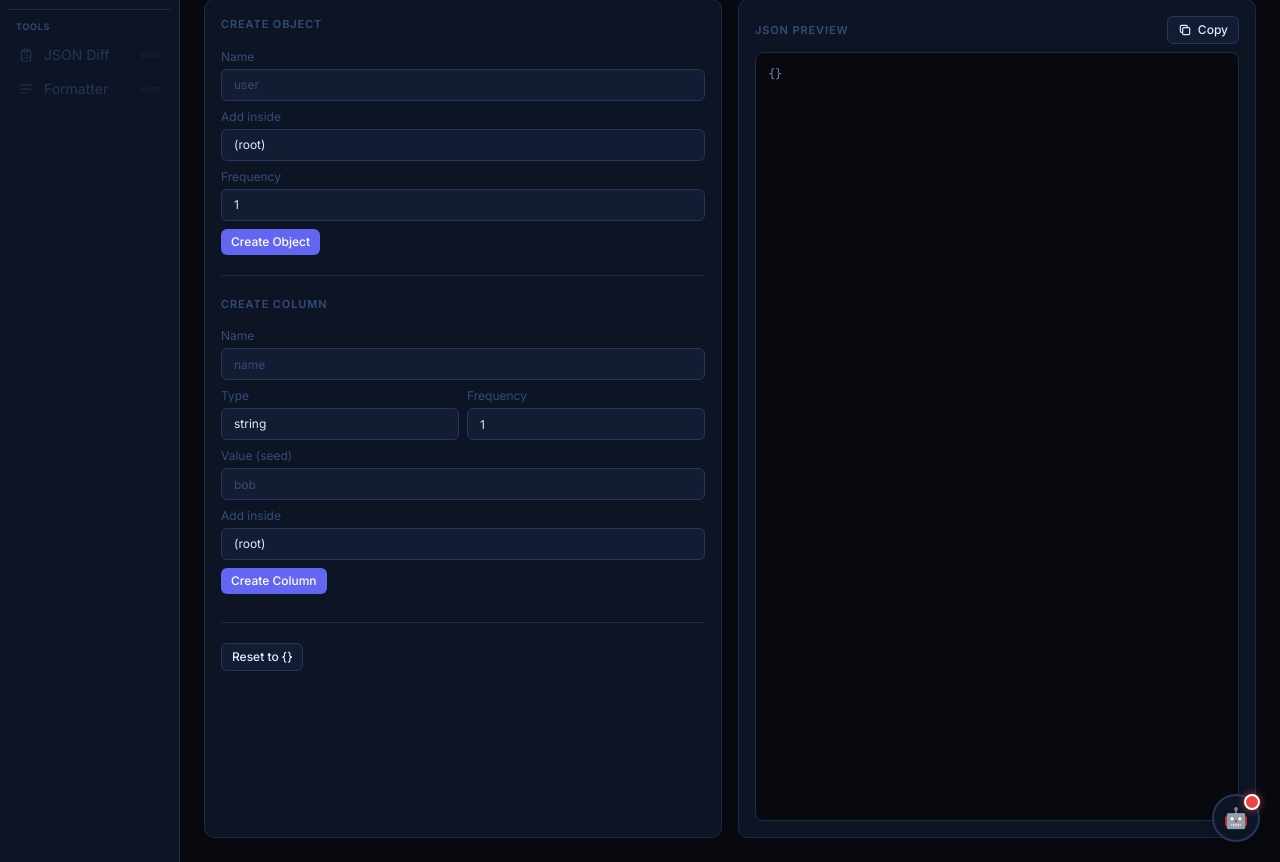
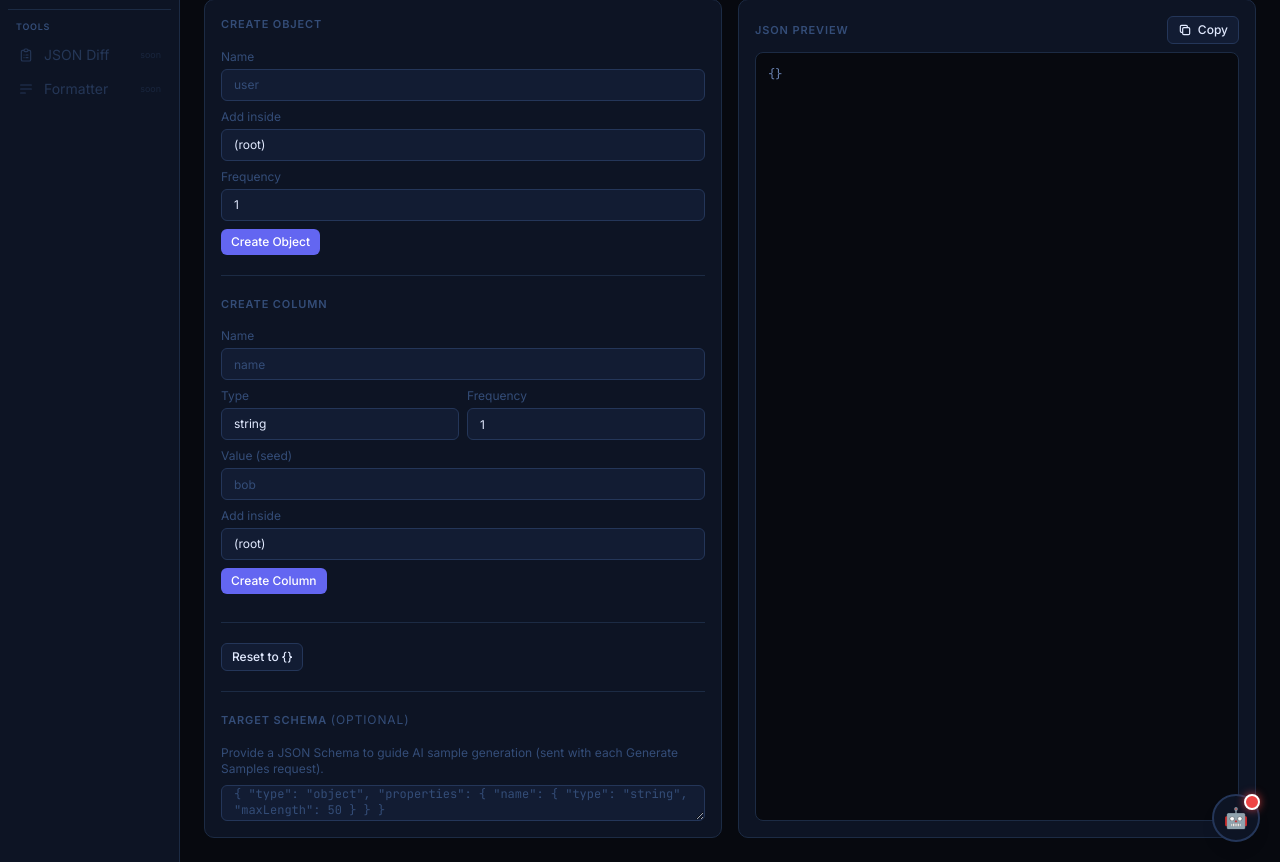
Before and after one commit to shahoodzee/JsonSmith, an ASP.NET Core app: page /Home/JsonBuilder in a window 1280 px wide. Shown: the part 203-1065 px from the top of the page. Run offline with ASP.NET Core 8, Linux system fonts and the light colour scheme; some libraries are stand-ins or nearby versions.

Commit message:
Add JSON schema editor to JSON Builder for guided AI sample generation
Fix #16 - Adds optional schema textarea to JSON Builder controls panel.
Schema is validated as JSON before submission and forwarded to the
generate-samples endpoint, where it guides Gemini's output constraints.
Requires JsonSmithAI PR shahoodzee/JsonSmithAI#8 for full effect.

Co-Authored-By: Claude Sonnet 4.6 <noreply@anthropic.com>

```diff
--- a/JsonSmith/Controllers/HomeController.cs
+++ b/JsonSmith/Controllers/HomeController.cs
@@ -100,7 +100,8 @@ using Microsoft.AspNetCore.Mvc;
                     request.Key.Trim(),
                     type,
                     request.Seed,
-                    request.Frequency);
+                    request.Frequency,
+                    request.Schema);
 
                 return Ok(new { values });
             }
--- a/JsonSmith/Models/GenerateSamplesRequest.cs
+++ b/JsonSmith/Models/GenerateSamplesRequest.cs
@@ -15,5 +15,7 @@ namespace JsonSmith.Models
 
         [Range(1, 50)]
         public int Frequency { get; set; } = 1;
+
+        public string? Schema { get; set; }
     }
 }
--- a/JsonSmith/Services/IJsonSmithAIService.cs
+++ b/JsonSmith/Services/IJsonSmithAIService.cs
@@ -7,6 +7,6 @@ namespace JsonSmith.Services
     {
         Task<string> ExtractJsonAsync(string imageUrl);
         Task<JsonSmithAIHealthResult> CheckHealthAsync();
-        Task<JsonElement[]> GenerateSamplesAsync(string key, string type, JsonElement seed, int frequency);
+        Task<JsonElement[]> GenerateSamplesAsync(string key, string type, JsonElement seed, int frequency, string? schema = null);
     }
 }
--- a/JsonSmith/Services/JsonSmithAIService.cs
+++ b/JsonSmith/Services/JsonSmithAIService.cs
@@ -67,7 +67,7 @@ namespace JsonSmith.Services
             return ExtractDataPayload(responseContent);
         }
 
-        public async Task<JsonElement[]> GenerateSamplesAsync(string key, string type, JsonElement seed, int frequency)
+        public async Task<JsonElement[]> GenerateSamplesAsync(string key, string type, JsonElement seed, int frequency, string? schema = null)
         {
             if (string.IsNullOrWhiteSpace(_settings.BASE_URL))
                 throw new InvalidOperationException(
@@ -86,6 +86,8 @@ namespace JsonSmith.Services
                     ? ""
                     : JsonNode.Parse(seed.GetRawText())
             };
+            if (!string.IsNullOrWhiteSpace(schema))
+                payload["schema"] = schema;
 
             using var content = new StringContent(
                 payload.ToJsonString(),
--- a/JsonSmith/Views/Home/JsonBuilder.cshtml
+++ b/JsonSmith/Views/Home/JsonBuilder.cshtml
@@ -104,6 +104,22 @@
             <button id="resetJsonBtn" type="button" class="js-btn js-btn-ghost js-btn-sm self-start">
                 Reset to {}
             </button>
+
+            <hr class="js-divider" style="margin:4px 0" />
+
+            <!-- Schema Editor -->
+            <section class="flex flex-col gap-2">
+                <span class="js-label">Target Schema <span class="text-xs font-normal" style="color:var(--txt-3)">(optional)</span></span>
+                <p class="text-xs" style="color:var(--txt-3)">
+                    Provide a JSON Schema to guide AI sample generation (sent with each Generate Samples request).
+                </p>
+                <textarea id="schemaEditor"
+                          rows="5"
+                          placeholder='{ "type": "object", "properties": { "name": { "type": "string", "maxLength": 50 } } }'
+                          class="js-input text-xs"
+                          style="resize:vertical;font-family:var(--ff-mono);line-height:1.4"></textarea>
+                <p id="schemaEditorError" class="hidden text-xs" style="color:var(--err)"></p>
+            </section>
         </div>
 
         <!-- JSON preview panel -->
--- a/JsonSmith/wwwroot/js/Features/JsonBuilder.js
+++ b/JsonSmith/wwwroot/js/Features/JsonBuilder.js
@@ -21,6 +21,8 @@ document.addEventListener('DOMContentLoaded', () => {
     const createColumnBtn = document.getElementById('createColumnBtn');
     const columnStatus = document.getElementById('columnStatus');
     const resetJsonBtn = document.getElementById('resetJsonBtn');
+    const schemaEditor = document.getElementById('schemaEditor');
+    const schemaEditorError = document.getElementById('schemaEditorError');
 
     let state = {};
     /** @type {string[]} */
@@ -249,6 +251,22 @@ document.addEventListener('DOMContentLoaded', () => {
             if (frequency === 1) {
                 values = [seed];
             } else {
+                const schema = schemaEditor?.value?.trim() || null;
+
+                if (schema) {
+                    try { JSON.parse(schema); }
+                    catch {
+                        if (schemaEditorError) {
+                            schemaEditorError.textContent = 'Schema is not valid JSON — fix it or clear the field.';
+                            schemaEditorError.classList.remove('hidden');
+                        }
+                        createColumnBtn.disabled = false;
+                        columnStatus.textContent = '';
+                        return;
+                    }
+                }
+                if (schemaEditorError) schemaEditorError.classList.add('hidden');
+
                 const response = await fetch('/Home/GenerateSamples', {
                     method: 'POST',
                     headers: { 'Content-Type': 'application/json', 'Accept': 'application/json' },
@@ -256,7 +274,8 @@ document.addEventListener('DOMContentLoaded', () => {
                         key,
                         type,
                         seed,
-                        frequency
+                        frequency,
+                        schema
                     })
                 });
 
```
